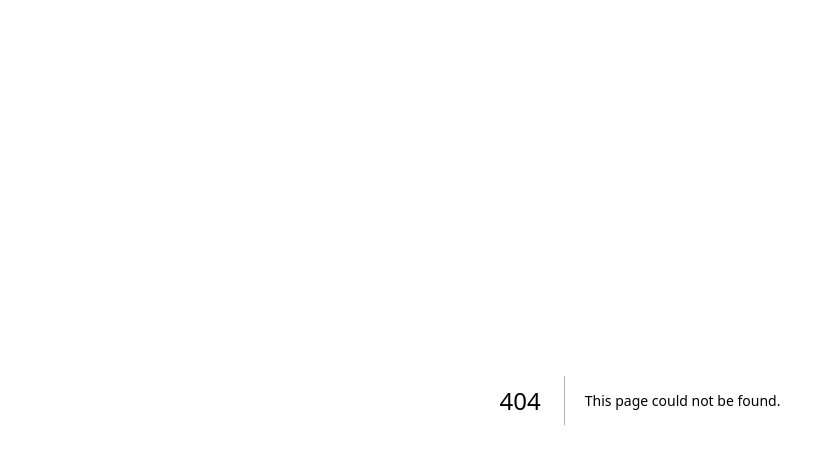
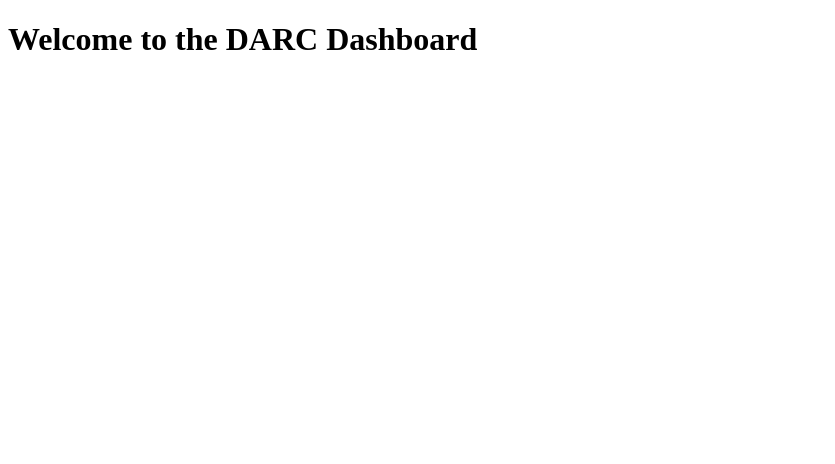
Before and after one commit to fazin-ahamed/DARC, a Next.js app in the folder frontend/: page /dashboard in a window 1280 px wide. Before the commit this address had no page. Shown: the top 464 px of the page, without its empty margins (0-835 px from the left). Built offline with nearby package versions, Linux system fonts and the light colour scheme.

Commit message:
Create dashboard.js

```diff
--- /dev/null
+++ b/frontend/pages/dashboard.js
@@ -0,0 +1,12 @@
+import React from 'react';
+
+function Dashboard() {
+    return (
+        <div>
+            <h1>Welcome to the DARC Dashboard</h1>
+            {/* Add dashboard features here */}
+        </div>
+    );
+}
+
+export default Dashboard;
```
